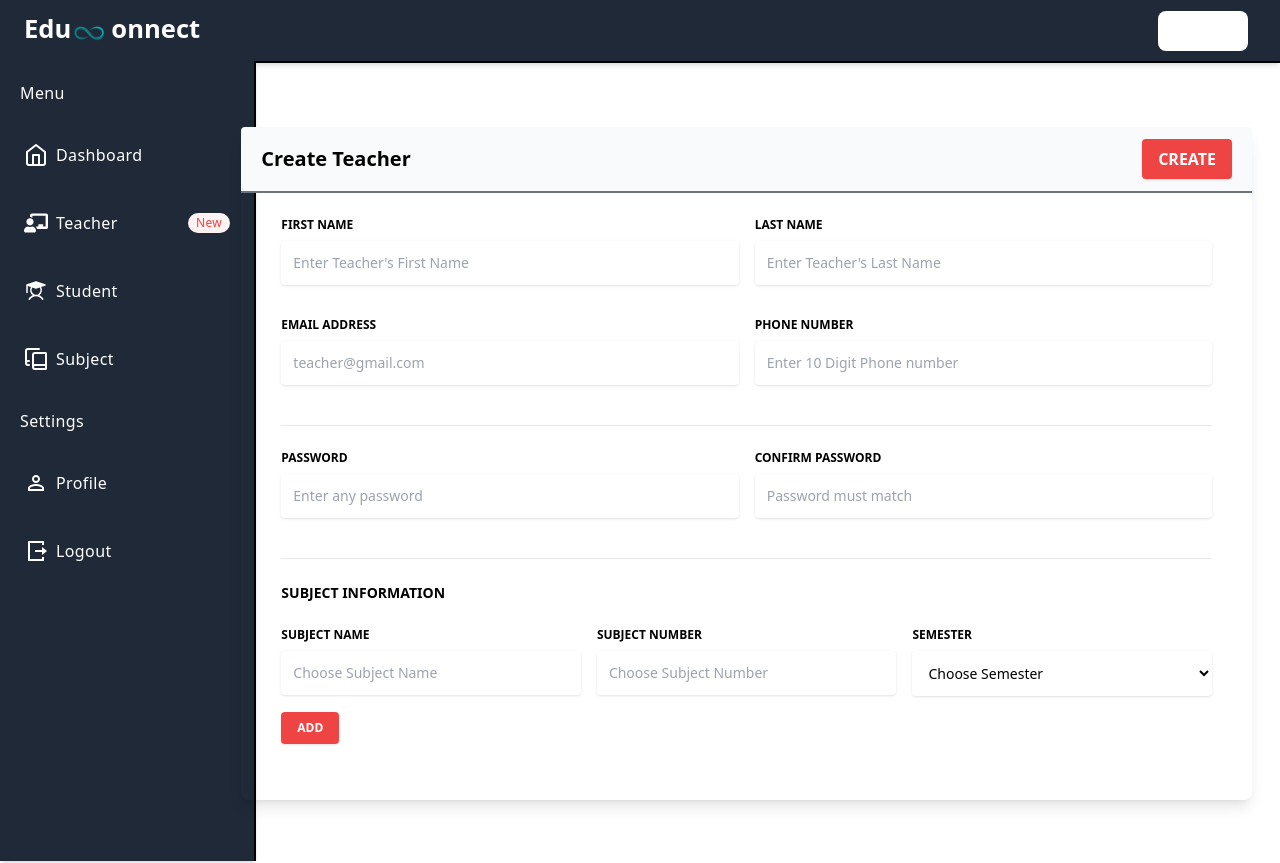
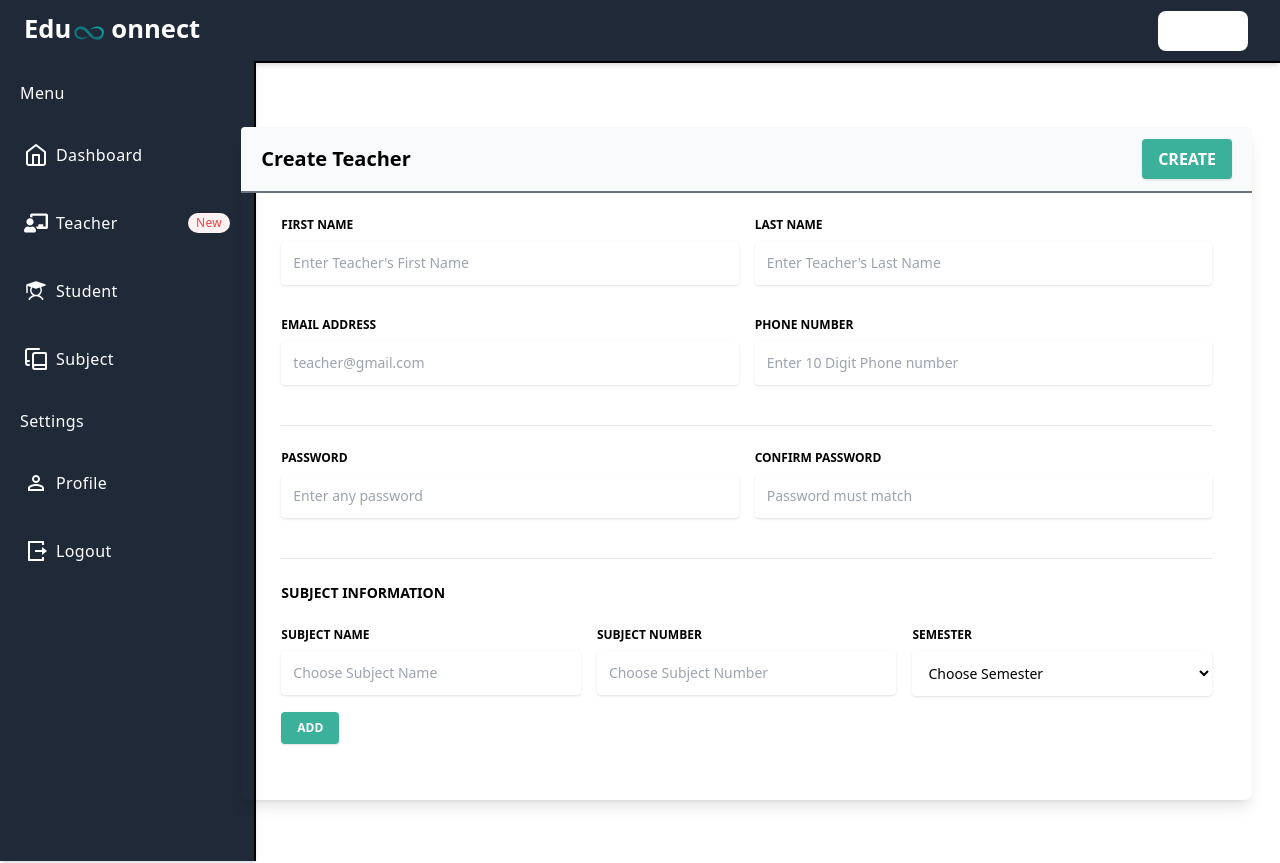
Before and after one commit to Adityajparmar37/EduConnect, a React (Vite) app in the folder frontend/: page /createTeacher in a window 1280 px wide. Built offline with nearby package versions, Linux system fonts and the light colour scheme; sample sign-in values are in the browser's storage.

Commit message:
minor ui change

```diff
--- a/frontend/src/Components/CreateTeacher/CreateTeacher.jsx
+++ b/frontend/src/Components/CreateTeacher/CreateTeacher.jsx
@@ -75,7 +75,7 @@ export default function CreateTeacher() {
                     </h6>
                     <button
                       onClick={handleSubmit}
-                      className="text-md rounded bg-red-500 px-4 py-2 font-bold uppercase text-white shadow outline-none transition-all  duration-200 ease-linear hover:rounded-full hover:bg-red-300 hover:text-black hover:shadow-md focus:outline-none active:bg-red-600"
+                      className="text-md rounded bg-primary px-4 py-2 font-bold uppercase text-white shadow outline-none transition-all  duration-200 ease-linear hover:rounded-full hover:bg-mintPrimary hover:text-black hover:shadow-md focus:outline-none active:bg-red-600"
                       type="submit"
                     >
                       Create
@@ -300,7 +300,7 @@ export default function CreateTeacher() {
                     <div className="mb-4">
                       <button
                         onClick={handleAddSubject}
-                        className="rounded bg-red-500 px-4 py-2 text-xs font-bold uppercase text-white shadow outline-none transition-all  duration-200 ease-linear hover:rounded-full hover:bg-red-300  hover:text-black hover:shadow-md focus:outline-none active:bg-red-600"
+                        className="rounded bg-primary px-4 py-2 text-xs font-bold uppercase text-white shadow outline-none transition-all  duration-200 ease-linear hover:rounded-full hover:bg-mintPrimary  hover:text-black hover:shadow-md focus:outline-none active:bg-red-600"
                         type="button"
                       >
                         ADD
```
